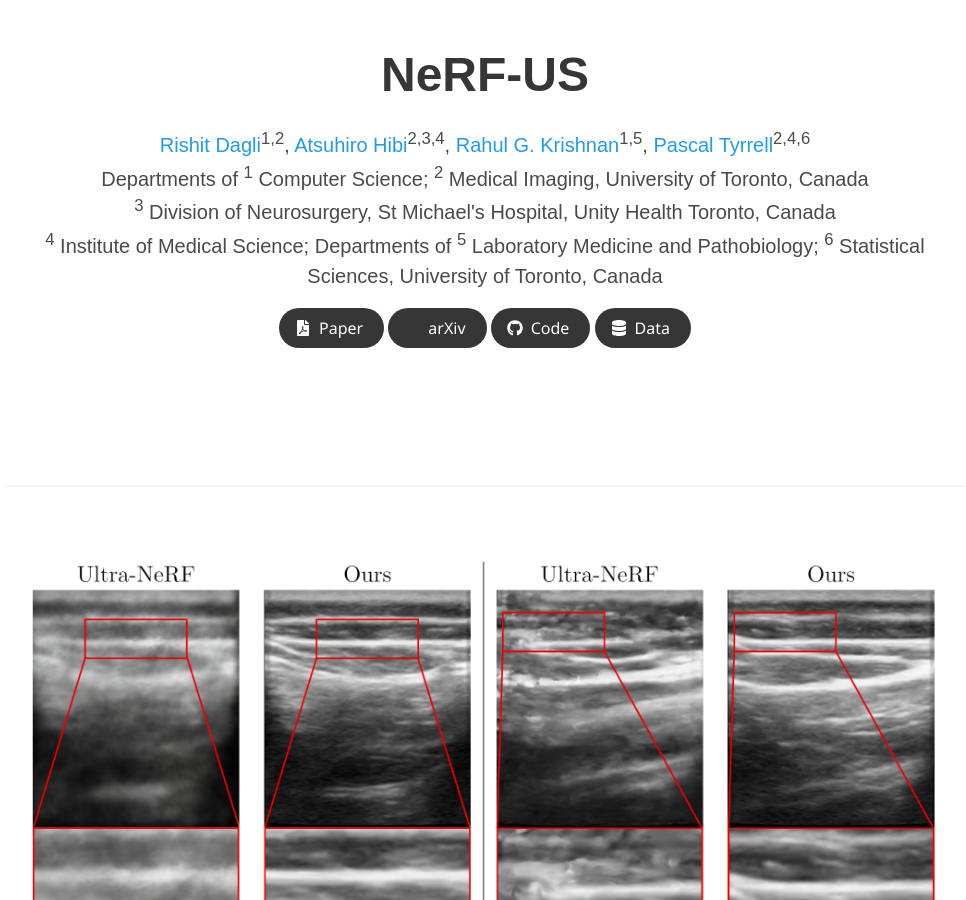
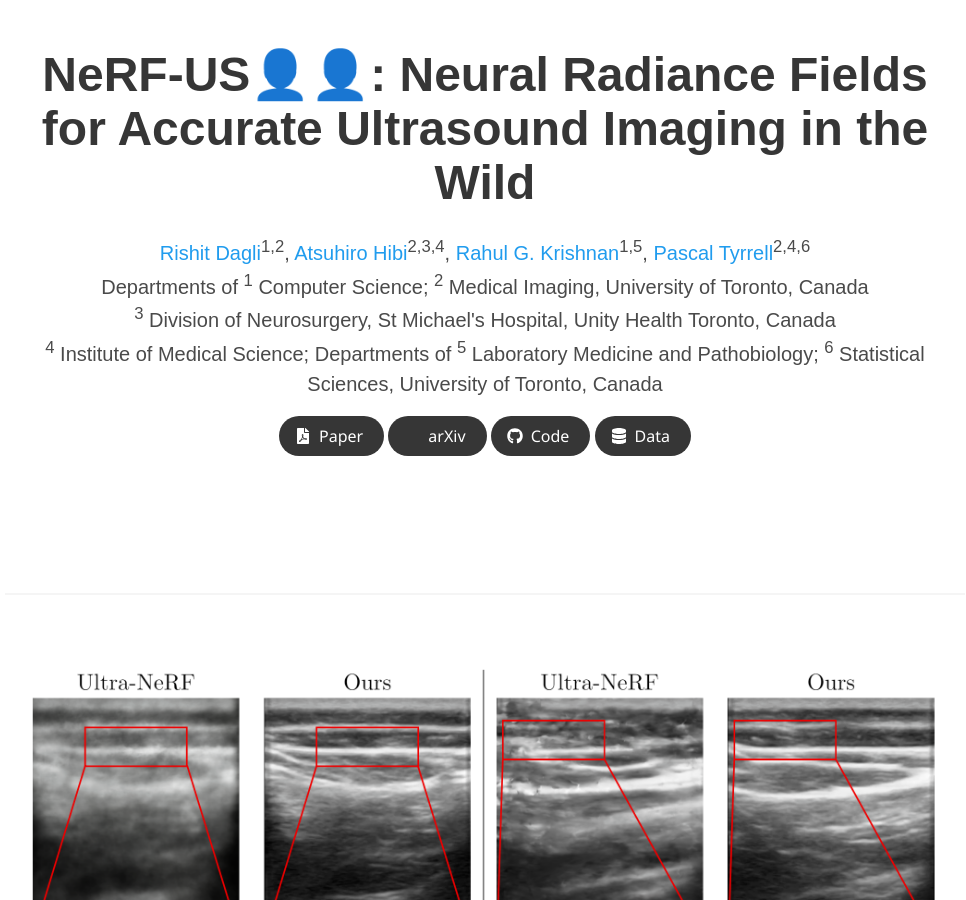
Before and after one commit to Rishit-dagli/personal-website, a Jekyll site: the page built from _pages/nerf-us.md, in a window 1280 px wide and 900 px high. Shown: the whole window, without its empty margins (155-1121 px from the left). Built offline with Jekyll 4.4.1, drawn with Linux system fonts in a browser that asks for light colours; nearby versions of some CDN libraries; some web fonts are replaced; library files that are not in the unit come from our copies; a style sheet for code colours, icons or effects is not loaded.

Commit message:
Update nerf-us.md

```diff
--- a/_pages/nerf-us.md
+++ b/_pages/nerf-us.md
@@ -5,7 +5,7 @@ permalink: /nerf-us/
 headtitle:
     NeRF-US
 title:
-    NeRF-US
+    NeRF-US<span>&#128100;&#128100;&#58;</span> Neural Radiance Fields for Accurate Ultrasound Imaging in the Wild
 authors:
     <a href="https://www.cs.toronto.edu/~rishit">Rishit Dagli</a><sup>1,2</sup>, <a href="https://hibiat.github.io/cv1/">Atsuhiro Hibi</a><sup>2,3,4</sup>, <a href="https://www.cs.toronto.edu/~rahulgk/">Rahul G. Krishnan</a><sup>1,5</sup>, <a href="https://scholar.google.com/citations?user=c-KHCzEAAAAJ&hl=en&oi=ao">Pascal Tyrrell</a><sup>2,4,6</sup>
 affiliations:
```
